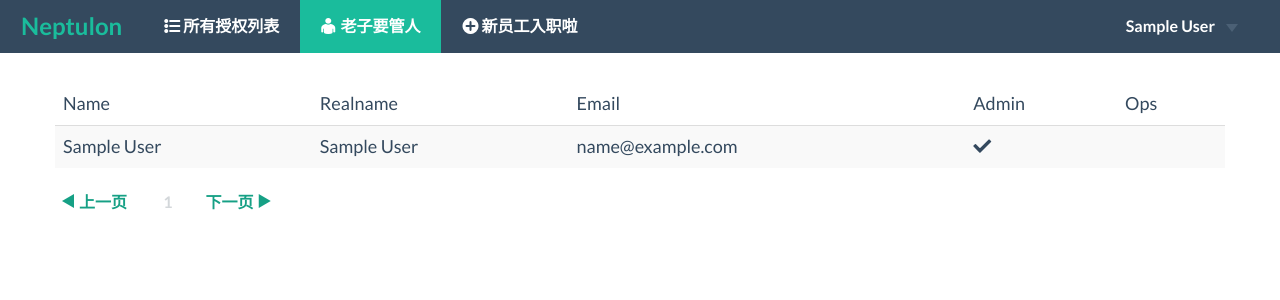
After one commit to tonicmuroq/neptulon, a Flask app: page /admin/ in a window 1280 px wide. The commit adds this page. Shown: the top 300 px of the page. Run offline with Flask 2, Linux system fonts and the light colour scheme; the visitor is signed in with stand-in values (Sample User, id 1); tables that the repository leaves empty hold one stand-in row (values such as "Sample post"); some libraries are stand-ins or nearby versions.

Commit message:
一个简陋的后台

```diff
--- a/neptulon/app.py
+++ b/neptulon/app.py
@@ -2,8 +2,11 @@
 
 import logging
 
-from flask import Flask
+from flask import Flask, g, request, session
 from werkzeug.utils import import_string
+
+from neptulon.models import User
+from neptulon.utils import paginator_kwargs
 
 from .ext import db
 
@@ -11,6 +14,7 @@ blueprints = [
     'ui',
     'auth',
     'index',
+    'admin',
 ]
 
 def create_app():
@@ -26,4 +30,16 @@ def create_app():
         import_name = '%s.views.%s:bp' % (__package__, bp)
         app.register_blueprint(import_string(import_name))
 
+    for fl in (max, min, paginator_kwargs):
+        app.add_template_global(fl)
+
+    @app.before_request
+    def init_global_vars():
+        g.user = None
+        if 'id' in session:
+            g.user = User.get(session['id'])
+        g.redir = request.args.get('redirect', '')
+        g.start = request.args.get('start', type=int, default=0)
+        g.limit = request.args.get('limit', type=int, default=20)
+
     return app
--- a/neptulon/config.py
+++ b/neptulon/config.py
@@ -12,7 +12,7 @@ SQLALCHEMY_POOL_SIZE = 100
 SQLALCHEMY_POOL_TIMEOUT = 10
 SQLALCHEMY_POOL_RECYCLE = 2000
 
-SECRET_KEY = os.getenv('SECRET_KEY', '')
+SECRET_KEY = os.getenv('SECRET_KEY', '69wolegeca')
 
 try:
     from .local_config import *
--- a/neptulon/models.py
+++ b/neptulon/models.py
@@ -37,14 +37,15 @@ class User(Base):
 
     name = db.Column(db.String(255), unique=True, nullable=False, default='')
     email = db.Column(db.String(255), unique=True, nullable=False, default='')
+    real_name = db.Column(db.String(255), unique=True, nullable=False, default='')
     password = db.Column(db.String(255), nullable=False, default='')
     privilege = db.Column(db.Integer, default=0)
     time = db.Column(db.DateTime, default=datetime.datetime.now)
 
     @classmethod
-    def create(cls, name, email, password):
+    def create(cls, name, email, password, real_name):
         try:
-            u = cls(name=name, email=email)
+            u = cls(name=name, email=email, real_name=real_name)
             db.session.add(u)
             db.session.commit()
             u.set_password(password)
@@ -61,8 +62,22 @@ class User(Base):
     def get_by_email(cls, email):
         return cls.query.filter_by(email=email).first()
 
+    @classmethod
+    def list_users(cls, start=0, limit=20):
+        q = cls.query.order_by(cls.id.desc())
+        total = q.count()
+        q = q.offset(start)
+        if limit is not None:
+            q = q.limit(limit)
+        return q.all(), total
+
     def set_password(self, password):
         self.password = generate_password_hash(password)
+        db.session.add(self)
+        db.session.commit()
+
+    def sudo(self):
+        self.privilege = 1 if not self.privilege else 0
         db.session.add(self)
         db.session.commit()
 
@@ -74,6 +89,10 @@ class User(Base):
 
     def to_dict(self):
         return {'name': self.name, 'email': self.email}
+
+    def delete(self):
+        db.session.delete(self)
+        db.session.commit()
 
 
 class Auth(Base):
--- /dev/null
+++ b/neptulon/templates/admin.html
@@ -0,0 +1,61 @@
+{% extends "/base.html" %}
+{% import "/utils.html" as utils %}
+
+{% block main %}
+  <table class="table table-striped">
+    <thead>
+      <tr>
+        <td>Name</td>
+        <td>Realname</td>
+        <td>Email</td>
+        <td>Admin</td>
+        <td>Ops</td>
+      </tr>
+    </thead>
+    <tbody>
+      {% for user in users%}
+        <tr>
+            <td>{{ user.name }}</td>
+            <td>{{ user.real_name }}</td>
+            <td>{{ user.email }}</td>
+            <td>
+                {% if user.privilege %}
+                <span class="fui-check"></span>
+                {% else %}
+                <span class="fui-cross"></span>
+                {% endif %}
+            </td>
+            <td>
+                {% if user.id != g.user.id %}
+                <a id="delete" class="btn btn-xs btn-warning" data-user-id="{{ user.id }}">嫑了</a>
+                {% if user.privilege %}
+                <a id="sudo" class="btn btn-xs btn-success" data-user-id="{{ user.id }}"> unsudo </a>
+                {% else %}
+                <a id="sudo" class="btn btn-xs btn-danger" data-user-id="{{ user.id }}"> sudo </a>
+                {% endif %}
+                {% endif %}
+            </td>
+        </tr>
+      {% endfor %}
+    </tbody>
+    <tbody>
+  </table>
+  {{utils.paginator(g.start, total, g.limit, endpoint)}}
+{% endblock %}
+
+{% block bottom_script %}
+<script>
+  $('a#delete').click(function (){
+    var self = $(this);
+    $.post('{{url_for('admin.delete_user')}}', {user_id: self.data('user-id')}, function (){
+      self.parent().remove();
+    });
+  });
+  $('a#sudo').click(function (){
+    var self = $(this);
+    $.post('{{url_for('admin.sudo')}}', {user_id: self.data('user-id')}, function (){
+      location.reload();
+    });
+  });
+</script>
+{% endblock %}
--- a/neptulon/templates/base.html
+++ b/neptulon/templates/base.html
@@ -31,6 +31,14 @@
           <li class="{{ 'active' if request.path == url_for('ui.index') else '' }}">
             <a href="{{ url_for('ui.index') }}"><span class="fui-list-bulleted"></span> 所有授权列表</a>
           </li>
+          {% if g.user and g.user.privilege %}
+          <li class="{{ 'active' if request.path == url_for('admin.index') else '' }}">
+            <a href="{{ url_for('admin.index') }}"><span class="fui-user"></span> 老子要管人</a>
+          </li>
+          <li class="{{ 'active' if request.path == url_for('admin.register') else '' }}">
+            <a href="{{ url_for('admin.register') }}"><span class="fui-plus-circle"></span> 新员工入职啦 </a>
+          </li>
+          {% endif %}
         </ul>
         <ul class="nav navbar-nav navbar-right">
           <li class="dropdown">
--- a/neptulon/templates/login.html
+++ b/neptulon/templates/login.html
@@ -31,7 +31,6 @@
         {% endif %}
         {% endwith %}
         <button class="btn btn-primary btn-lg btn-block" type="submit">去吧基佬们!</button>
-        <a class="login-link" href="{{ url_for('ui.register') }}">没有账号我要注册</a>
       </form>
     </div>
   </div>
--- /dev/null
+++ b/neptulon/templates/utils.html
@@ -0,0 +1,34 @@
+{% macro paginator(start, total, perpage, endpoint) %}
+
+  {% set cur_page = start // perpage + 1 %}
+  {% set total_page = total // perpage + 1 %}
+  {% set begin = max(cur_page-3, 1) %}
+  {% set end = min(cur_page+3, total_page) %}
+  {% set prev = 'disabled' if cur_page <=1 else '' %}
+  {% set next = 'disabled' if cur_page >= total_page else '' %}
+  {% set prev_num = max((cur_page-2)*perpage, 0) %}
+  {% set kw = paginator_kwargs(kwargs) %}
+
+  {% if total > 0 %}
+    <ul class="pagination-plain">
+      <li class="previous {{prev}}">
+        <a href="{{url_for(endpoint, start=prev_num, limit=perpage, **kw)}}">
+          <span class="fui-triangle-left-large"></span> 上一页
+        </a>
+      </li>
+      {% for i in range(begin, end+1) %}
+        <li class="{{'active' if cur_page == i else ''}}">
+          <a href="{{url_for(endpoint, start=(i-1)*perpage, limit=perpage, **kw)}}">{{i}}</a>
+        </li>
+      {% endfor %}
+      <li class="next {{next}}">
+        <a href="{{url_for(endpoint, start=cur_page*perpage, limit=perpage, **kw)}}">
+          下一页 <span class="fui-triangle-right-large"></span>
+        </a>
+      </li>
+    </ul>
+  {% endif %}
+
+{% endmacro %}
+
+{# vim:set ft=jinja: #}
--- /dev/null
+++ b/neptulon/utils.py
@@ -0,0 +1,33 @@
+#!/usr/bin/python
+#coding:utf-8
+
+from functools import wraps
+from flask import g, redirect, url_for, session
+
+def need_login(f):
+    @wraps(f)
+    def _(*args, **kwargs):
+        if not g.user:
+            return redirect(url_for('ui.login', redirect=request.url))
+        return f(*args, **kwargs)
+    return _
+
+
+def need_admin(f):
+    @wraps(f)
+    def _(*args, **kwargs):
+        if not g.user or not g.user.privilege:
+            return redirect(url_for('ui.index'))
+        return f(*args, **kwargs)
+    return _
+
+
+def login_user(user):
+    session['id'] = user.id
+
+
+def paginator_kwargs(kw):
+    d = kw.copy()
+    d.pop('start', None)
+    d.pop('limit', None)
+    return d
--- /dev/null
+++ b/neptulon/views/admin.py
@@ -0,0 +1,56 @@
+#!/usr/bin/python
+#coding:utf-8
+
+from flask import Blueprint, request, redirect, url_for, render_template, flash, jsonify
+
+from neptulon.utils import need_admin
+from neptulon.models import User
+
+bp = Blueprint('admin', __name__, url_prefix='/admin')
+
+@bp.route('/', methods=['GET'])
+@need_admin
+def index():
+    users, total = User.list_users()
+    return render_template('/admin.html', users=users, total=total, endpoint='admin.index')
+
+
+@bp.route('/register', methods=['GET', 'POST'])
+def register():
+    if request.method == 'GET':
+        return render_template('/register.html')
+
+    name = request.form['name']
+    email = request.form['email']
+    password = request.form['password']
+    real_name = request.form['real_name']
+    if not (name and email and password and real_name):
+        flash(u'你有些忘记填了', 'error')
+        return render_template('/register.html')
+
+    u = User.create(name, email, password, real_name)
+    if not u:
+        flash(u'已经存在, 登录去吧', 'error')
+        return render_template('/register.html')
+
+    return redirect(url_for('admin.index'))
+
+@bp.route('/delete_user', methods=['POST'])
+@need_admin
+def delete_user():
+    user_id = request.form['user_id']
+    user = User.get(user_id)
+    if not user:
+        return jsonify({'message': 'not found'}), 404
+    user.delete()
+    return jsonify({'message': 'ok'}), 200
+
+@bp.route('/sudo', methods=['POST'])
+@need_admin
+def sudo():
+    user_id = request.form['user_id']
+    user = User.get(user_id)
+    if not user:
+        return jsonify({'message': 'not found'}), 404
+    user.sudo()
+    return jsonify({'message': 'ok'}), 200
--- a/tools/flushdb.py
+++ b/tools/flushdb.py
@@ -6,7 +6,6 @@ sys.path.append(os.path.abspath('.'))
 
 from neptulon.app import create_app
 from neptulon.ext import db
-from neptulon.models import User, Auth
 
 def flushdb(app):
     with app.app_context():
```
Also changed, not shown: neptulon/templates/register.html (+5 -16 lines), neptulon/views/ui.py (+1 -43 lines).
